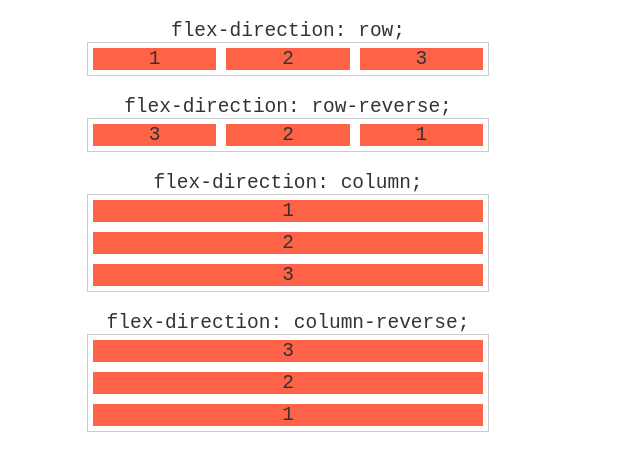
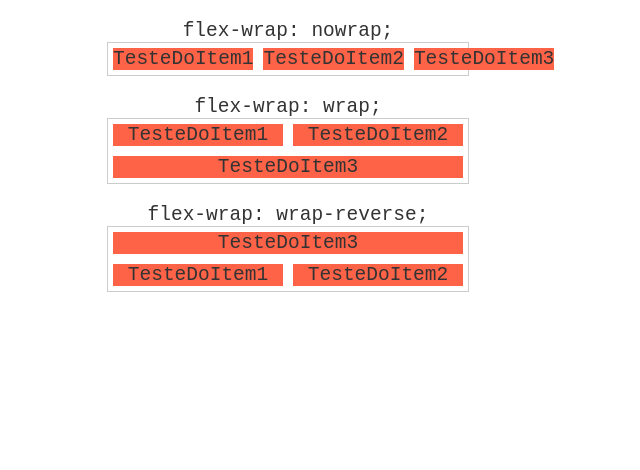
Before and after one commit to FabianoBS/FlexContainerDisplay, a plain HTML site: page index.html in a window 1280 px wide. Shown: the whole page, without its empty margins (352-992 px from the left). Drawn offline with Linux system fonts and the light colour scheme.

Commit message:
flex-wrap

```diff
--- a/index.html
+++ b/index.html
@@ -9,33 +9,26 @@
 </head>
 <body>
 
-    <h1>flex-direction: row;</h1>
-    <section class="container row">
-        <div class="item">1</div>
-        <div class="item">2</div>
-        <div class="item">3</div>
+    <h1>flex-wrap: nowrap;</h1>
+    <section class="container nowrap">
+        <div class="item">TesteDoItem1</div>
+        <div class="item">TesteDoItem2</div>
+        <div class="item">TesteDoItem3</div>
     </section>
 
-    <h1>flex-direction: row-reverse;</h1>
-    <section class="container row-reverse">
-        <div class="item">1</div>
-        <div class="item">2</div>
-        <div class="item">3</div>
+    <h1>flex-wrap: wrap;</h1>
+    <section class="container wrap">
+        <div class="item">TesteDoItem1</div>
+        <div class="item">TesteDoItem2</div>
+        <div class="item">TesteDoItem3</div>
     </section>
 
-    <h1>flex-direction: column;</h1>
-    <section class="container column">
-        <div class="item">1</div>
-        <div class="item">2</div>
-        <div class="item">3</div>
+    <h1>flex-wrap: wrap-reverse;</h1>
+    <section class="container wrap-reverse">
+        <div class="item">TesteDoItem1</div>
+        <div class="item">TesteDoItem2</div>
+        <div class="item">TesteDoItem3</div>
     </section>
-
-    <h1>flex-direction: column-reverse;</h1>
-    <section class="container column-reverse">
-        <div class="item">1</div>
-        <div class="item">2</div>
-        <div class="item">3</div>
-
 
 </body>
 </html>
--- a/style.css
+++ b/style.css
@@ -1,31 +1,23 @@
-/* Row Item */
+/* Nowrap Item */
 
-.row {
-    flex-direction: row;
+.nowrap {
+    flex-wrap: nowrap;
 }
 
-/* Row-reverse Item */
+/* Wrap Item */
 
-.row-reverse {
-    flex-direction: row-reverse;
+.wrap {
+    flex-wrap: wrap;
 }
 
-/* Column Item */
-
-.column {
-    flex-direction: column;
-}
-
-/* Column-reverse Item */
-
-.column-reverse {
-    flex-direction: column-reverse;
+.wrap-reverse {
+    flex-wrap: wrap-reverse;
 }
 
 /* Container */
 
 .container {
-    max-width: 400px;
+    max-width: 360px;
     margin: 0 auto;
     border: 1px solid #ccc;
     display: flex;
```
